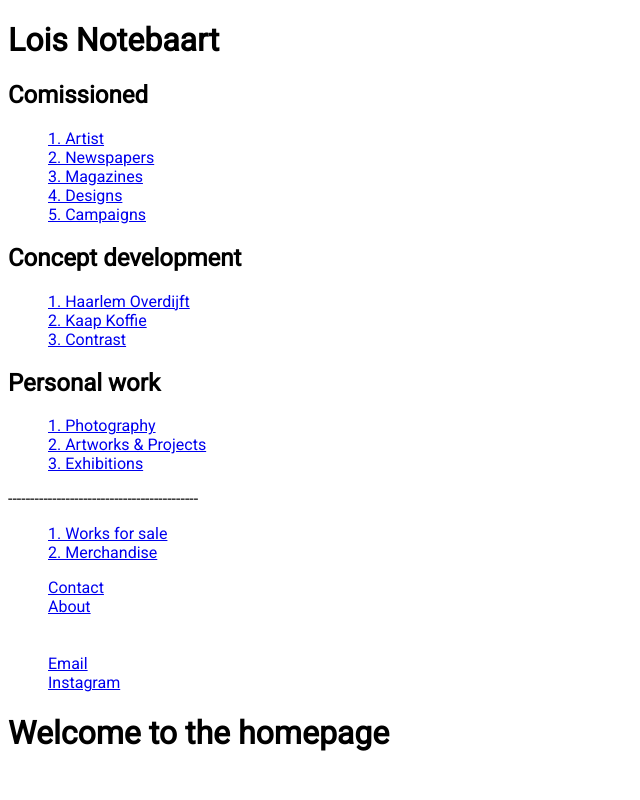
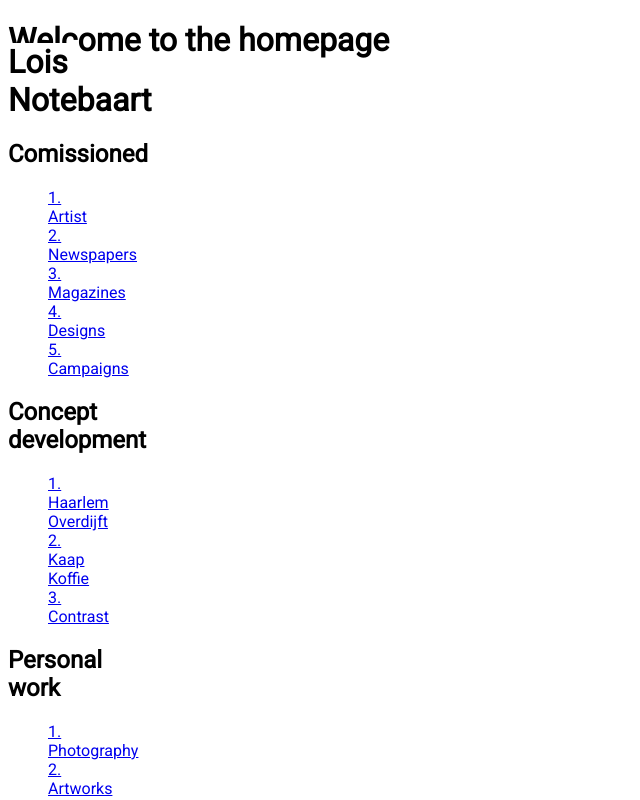
Before and after one commit to conjack27/lois, a Nuxt app in the folder nuxt-app/: page / in a window 1280 px wide. Shown: the whole page, without its empty margins (0-640 px from the left). Built offline with nearby package versions, Linux system fonts and the light colour scheme.

Commit message:
nav styling & menu reactivity

```diff
--- a/nuxt-app/assets/css/main.css
+++ b/nuxt-app/assets/css/main.css
@@ -3,6 +3,30 @@
 }
 
 .nav {
+    @media (min-width: 600px) {
+        position: fixed;
+    }
+}
+
+.nav-title {
+    @media (min-width: 600px) {
+        display: none;
+    }
+}
+
+.nav-menu {
+    background-color: #ffffff;
+    width: 100%;
+    display: none;
+    @media (min-width: 600px) {
+        display: block;
+        background-color: none;
+        width: 30%;
+    }
+
+    &.visible {
+        display: block;
+    }
 }
 
 .nav-logo {
@@ -16,3 +40,8 @@
 .nav-list {
     list-style-type: none;
 }
+
+.main-video {
+    width: 800px;
+    height: 600px;
+}
--- a/nuxt-app/components/navigation.vue
+++ b/nuxt-app/components/navigation.vue
@@ -1,7 +1,11 @@
 <template>
     <div class="nav">
+        <h1 class="nav-title" @click="menuIsVisible = !menuIsVisible">Menu</h1>
+        <div :class="{ visible: menuIsVisible }" class="nav-menu">
             <a slot="brand" class="nav-logo" href="#"
-            ><h1 class="nav-heading nav-heading--main">Lois Notebaart</h1></a
+                ><h1 class="nav-heading nav-heading--main">
+                    Lois Notebaart
+                </h1></a
             >
 
             <h2 class="nav-heading">Comissioned</h2>
@@ -85,4 +89,19 @@
                 </li>
             </ul>
         </div>
+    </div>
 </template>
+
+<script>
+export default {
+    data() {
+        return {
+            message: "Vue 2 with Dynamic Data",
+            menuIsVisible: false,
+            items: [], // Dynamic data will be stored here
+        };
+    },
+    mounted() {},
+    methods: {},
+};
+</script>
--- a/nuxt-app/layouts/default.vue
+++ b/nuxt-app/layouts/default.vue
@@ -1,6 +1,8 @@
 <template>
     <div>
         <navigation />
-        <slot />
+        <div class="page">
+            <slot />
+        </div>
     </div>
 </template>
--- a/nuxt-app/nuxt.config.ts
+++ b/nuxt-app/nuxt.config.ts
@@ -14,4 +14,7 @@ export default defineNuxtConfig({
             },
         },
     },
+    app: {
+        pageTransition: { name: "page", mode: "out-in" },
+    },
 });
--- a/nuxt-app/pages/index.vue
+++ b/nuxt-app/pages/index.vue
@@ -1,5 +1,6 @@
 <template>
     <div>
         <h1>Welcome to the homepage</h1>
+        <video class="main-video" autoplay loop muted></video>
     </div>
 </template>
```
Lines whose indentation alone changed are shown as unchanged.
